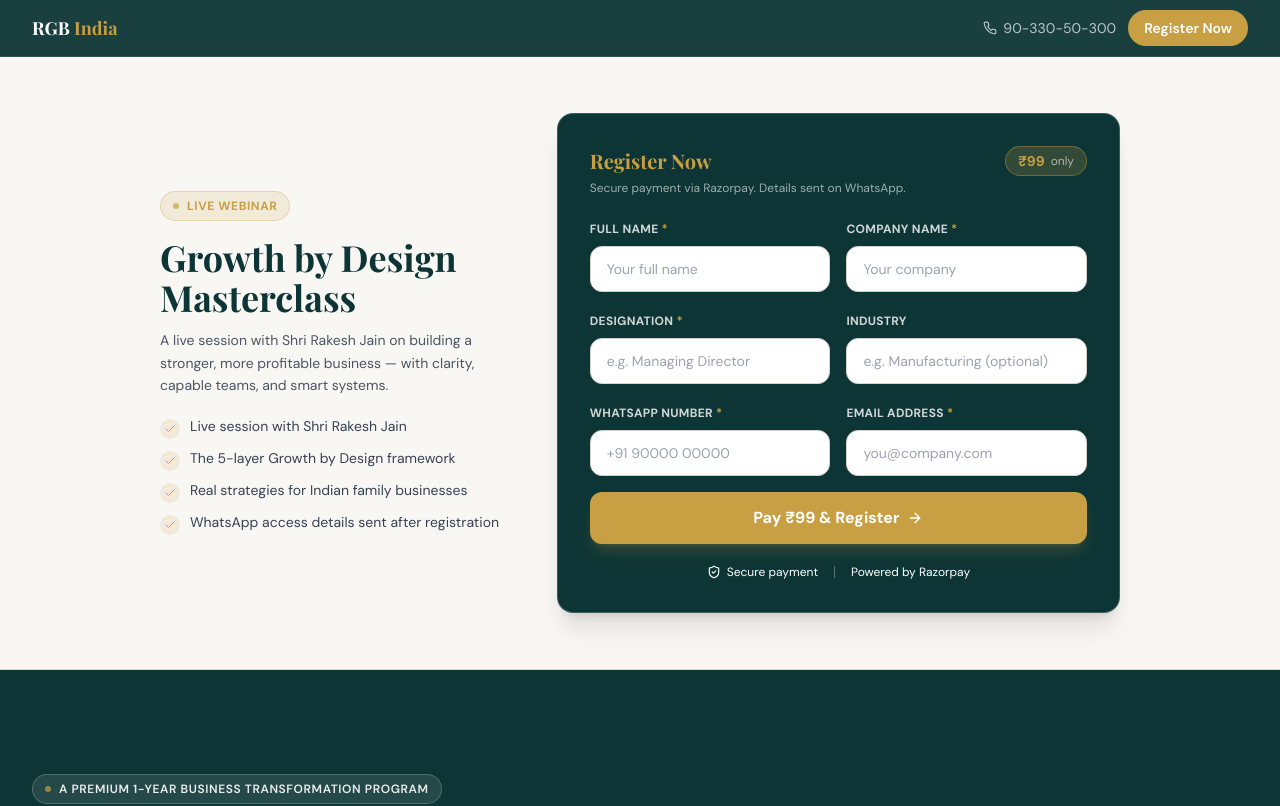
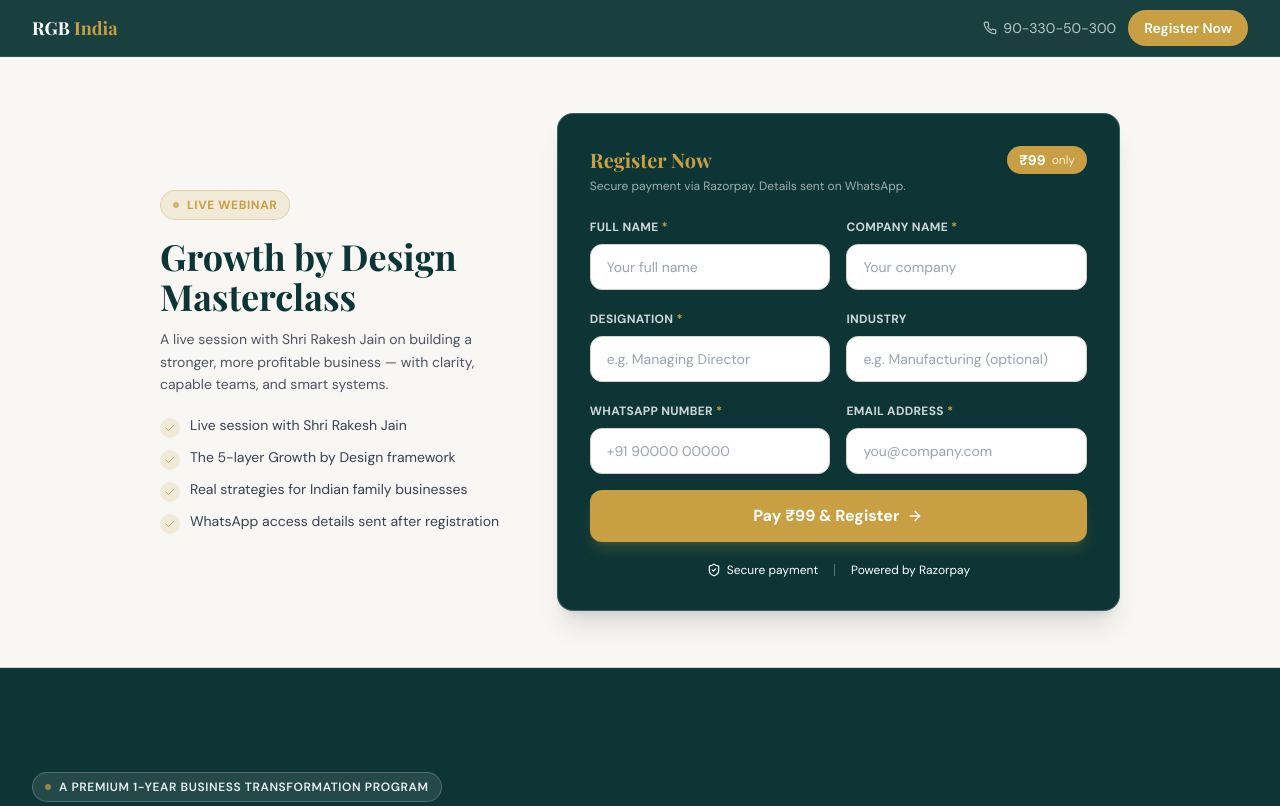
Before and after one commit to Aryan2145/gbdwebinar, a Next.js app: page / in a window 1280 px wide. Shown: the top 806 px of the page. Built offline with nearby package versions, Linux system fonts and the light colour scheme.

Commit message:
Fix ₹99 chip contrast: solid gold bg with white text

```diff
--- a/src/pages/index.tsx
+++ b/src/pages/index.tsx
@@ -337,9 +337,9 @@ export default function Home() {
                             >
                               Register Now
                             </h3>
-                            <div className="flex items-center gap-1.5 px-3 py-1 rounded-full bg-[#C8A043]/20 border border-[#C8A043]/40">
-                              <span className="text-[#C8A043] font-black text-sm">₹99</span>
-                              <span className="text-white/60 text-xs">only</span>
+                            <div className="flex items-center gap-1.5 px-3 py-1 rounded-full bg-[#C8A043]">
+                              <span className="text-white font-black text-sm">₹99</span>
+                              <span className="text-white/80 text-xs">only</span>
                             </div>
                           </div>
                           <p className="text-white/60 text-xs">Secure payment via Razorpay. Details sent on WhatsApp.</p>
```
